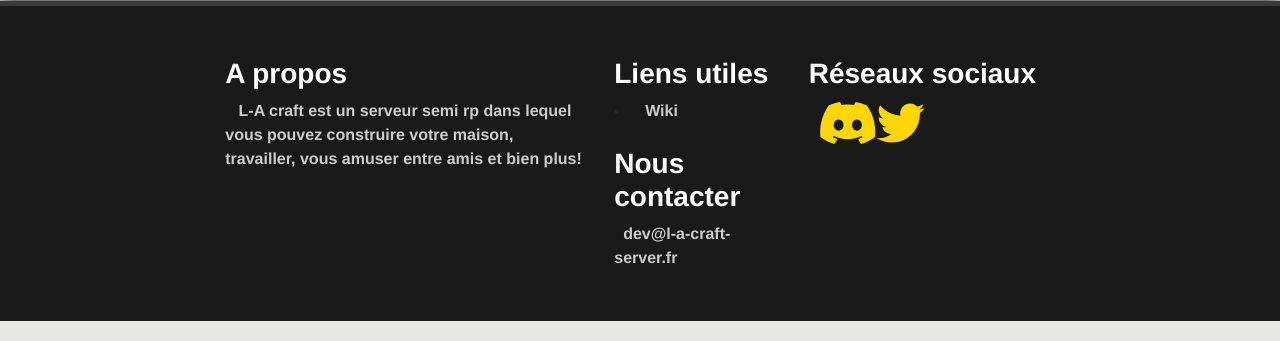
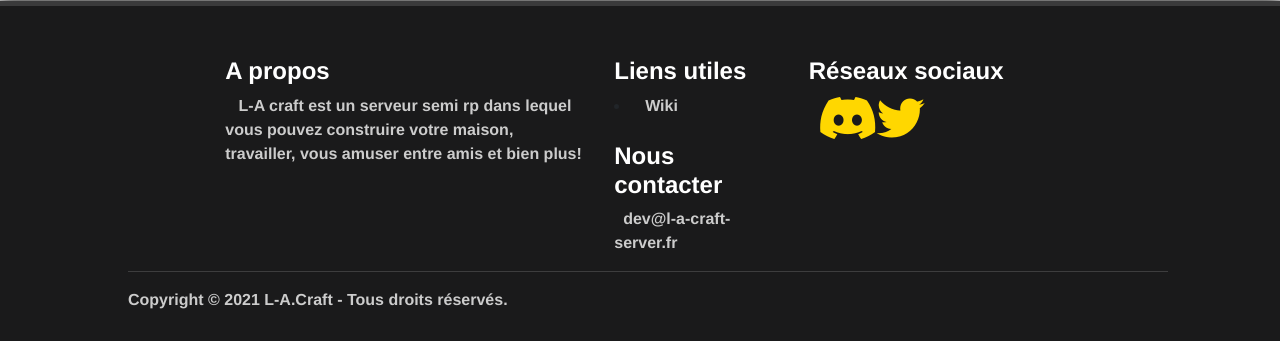
Before and after one commit to ManonRenoult/L-A-Craft, a PHP site: page /index.php in a window 1280 px wide. Shown: the part 1636-1977 px from the top of the page. Run offline with PHP 8.4, Linux system fonts and the light colour scheme; the visitor is signed in with stand-in values (Sample User, id 1); some libraries are stand-ins or nearby versions.

Commit message:
modification footer

```diff
--- a/css/style.css
+++ b/css/style.css
@@ -10,29 +10,15 @@ body {
 
 /* Style menu/footer rpout*/
 
-.titelApropos p {
+.containerC p {
     color: #ccc !important;
 }
 
-.titelApropos h3 {
+.containerC h4 {
     color: #fff !important;
 }
 
-.titleNousContacter h3 {
-    color: #fff !important;
-}
 
-.titleNousContacter a {
-    color: #ccc !important;
-}
-
-.titleReseauSociaux h3 {
-    color: #fff !important;
-}
-
-.titleReseauSociaux a {
-    color: #ccc !important;
-}
 
 .linkWikiFooter {
     text-decoration: none;
@@ -269,10 +255,13 @@ footersize{
 
 .containerC {
     padding-top: 4%;
-    padding-bottom: 4%;
+    padding-bottom: 1%;
     padding-left: 10%;
 }
 
+.containerC hr {
+    border-top: 1px solid rgba(200,200,200,.2);
+}
 .cardAll a {
     text-decoration: none;
 }
--- a/footer.php
+++ b/footer.php
@@ -3,18 +3,18 @@
         <div class="container containerC">
             <div class="row">
                 <div class="offset-1 col-lg-4 col-md-4 col-sm-12 titelApropos">
-                    <h3>A propos</h3>
+                    <h4>A propos</h4>
                     <p>&nbsp;&nbsp; L-A craft est un serveur semi rp dans lequel vous pouvez construire votre maison, travailler, vous amuser entre amis et bien plus!</p>
                 </div>
                 <div class="col-lg-2 col-md-4 col-sm-12 titleNousContacter">
-                    <h3>Liens utiles</h3>
+                    <h4>Liens utiles</h4>
                     <li>&nbsp;&nbsp;<a href="#" class="linkWikiFooter" onclick="document.location.href='./wiki.php';">Wiki</a></li><br>
-                    <h3>Nous contacter</h3>
+                    <h4>Nous contacter</h4>
                     &nbsp;&nbsp;<a class="linkWikiFooter" href="mailto:dev@l-a-craft-server.fr">dev@l-a-craft-server.fr </a>
 
                 </div>
                 <div class="col-lg-3 col-md-2 col-sm-12 titleReseauSociaux">
-                    <h3>Réseaux sociaux</h3>
+                    <h4>Réseaux sociaux</h4>
                     <div class="row">
                         <div class="col-3">
                             <a style="text-decoration: none; float: left;" href="#" onclick="window.open('https://discord.gg/9GTTT6y8tH');">&nbsp;&nbsp;<i class="fab fa-discord fa-3x"></i></a>
@@ -26,6 +26,13 @@
 
                 </div>
             </div>
+
+            <div class="row">
+                <div class="col-11">
+                    <hr>
+                    <p>Copyright © 2021 L-A.Craft - Tous droits réservés.</p>
+                </div>
+            </div>
         </div>
     </div>
 </footer>
```
